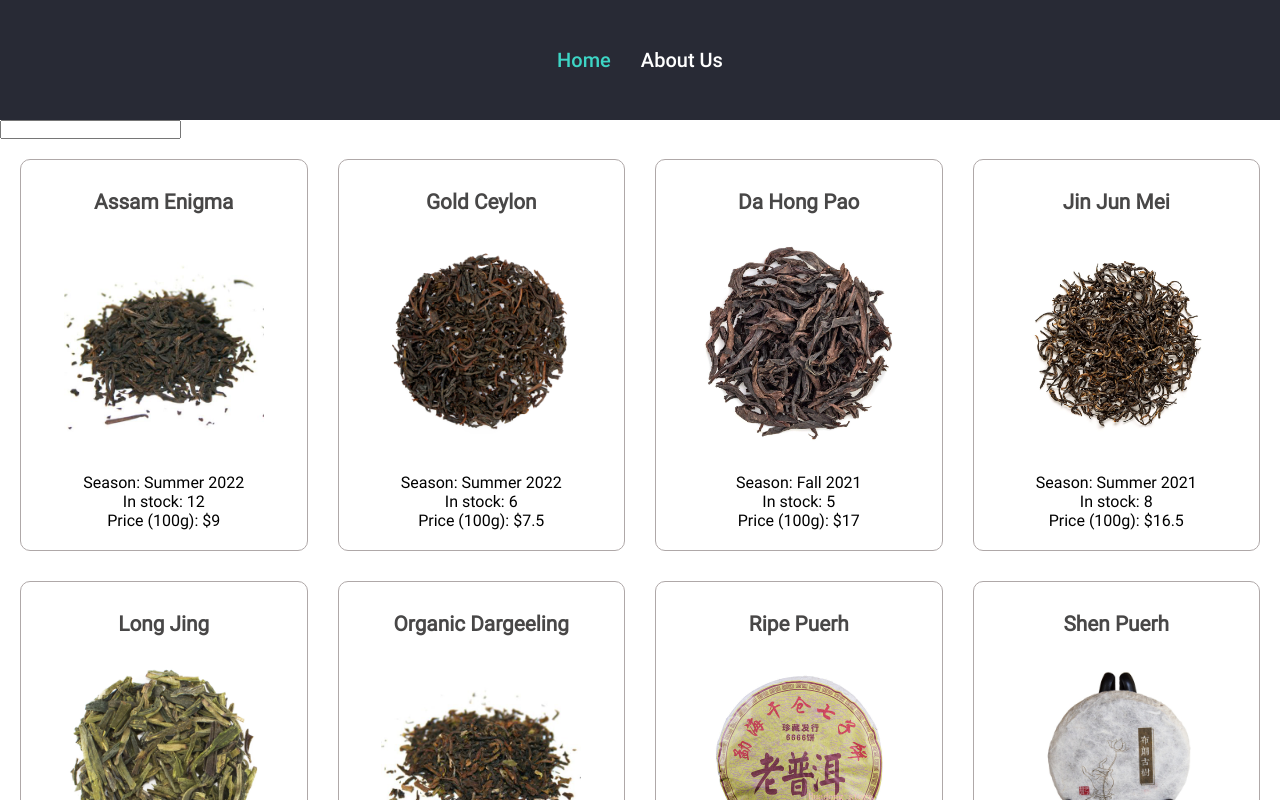
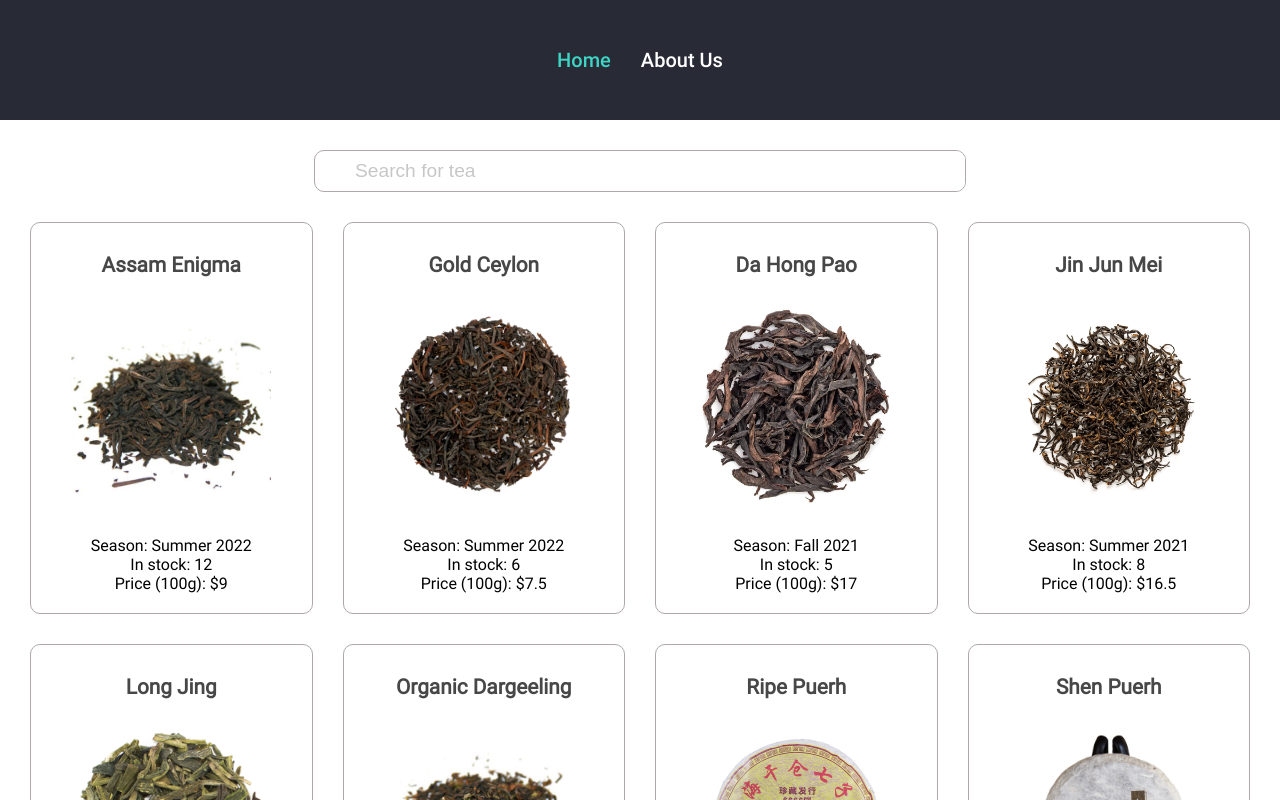
Before and after one commit to shevelevbv/RSS-React-March2023, a React (Vite) app in the folder components/: page / in a window 1280 px wide. Shown: the top 800 px of the page. Built offline with nearby package versions, Linux system fonts and the light colour scheme.

Commit message:
feat: style search component

```diff
--- a/components/src/components/Search.tsx
+++ b/components/src/components/Search.tsx
@@ -1,17 +1,20 @@
-import React, {ChangeEvent} from 'react';
+import React, { ChangeEvent } from 'react';
+
+interface ISearchState {
+  value: string;
+}
 
 class Search extends React.Component {
-  state = {
+  state: ISearchState = {
     value: '',
   };
 
-  handleInputChange = (event: ChangeEvent<HTMLInputElement>) => {
+  handleInputChange = (event: ChangeEvent<HTMLInputElement>): void => {
     this.setState({ value: event.target.value });
   };
 
   componentWillUnmount = (): void => {
-    const savedSearchValue = this.state.value;
-    localStorage.setItem('searchValue', savedSearchValue);
+    localStorage.setItem('searchValue', this.state.value);
   };
 
   componentDidMount = (): void => {
@@ -23,8 +26,15 @@ class Search extends React.Component {
 
   render = (): JSX.Element => {
     return (
-      <div>
-        <input type={'text'} onChange={this.handleInputChange} value={this.state.value} />
+      <div className={'search'}>
+        <input
+          className={'search__input'}
+          type={'text'}
+          onChange={this.handleInputChange}
+          value={this.state.value}
+          placeholder={'Search for tea'}
+          autoFocus={true}
+        />
       </div>
     );
   };
--- a/components/src/pages/Home.tsx
+++ b/components/src/pages/Home.tsx
@@ -1,15 +1,15 @@
 import React from 'react';
 import Card from '../components/Card';
+import Search from '../components/Search';
 import { ICard } from '../helpers/interfaces';
 import data from '../data';
 import '../styles/Home.scss';
-import Search from "../components/Search";
 
 class Home extends React.Component {
   cards: Array<ICard> = data;
   render = (): JSX.Element => {
     return (
-      <main>
+      <main className={'main_home'}>
         <Search />
         <ul className={'cards'}>
           {this.cards.map((card: ICard) => (
--- a/components/src/styles/Home.scss
+++ b/components/src/styles/Home.scss
@@ -1,25 +1,45 @@
-.cards {
-  padding: 20px;
-  display: grid;
-  grid-template-columns: repeat(4, 1fr);
-  justify-content: space-between;
-  gap: 30px;
+.main_home {
+  padding: 30px;
+  display: flex;
+  flex-direction: column;
+  justify-content: center;
+  align-items: center;
 }
 
-@media screen and (max-width: 1090px) {
-  .cards {
-    grid-template-columns: repeat(3, 1fr);
+.search {
+  width: 50%;
+  border-radius: 10px;
+  height: 40px;
+  padding-left: 40px;
+  margin-bottom: 10px;
+  border: 1px solid rgb(175, 168, 168);
+  overflow: hidden;
+
+  &__input {
+    color: rgb(72, 71, 71);
+    width: 100%;
+    height: 100%;
+    font-size: 1.2em;
+    border: none;
+    outline: none;
+
+    &::placeholder {
+      color: rgb(72, 71, 71);
+      opacity: 0.3;
+      transition: color 0.3s ease-in;
+    }
+
+    &:focus::placeholder {
+      color: #3dd5c5;
+      transition: color 0.3s ease-in;
+    }
   }
 }
 
-@media screen and (max-width: 850px) {
-  .cards {
-    grid-template-columns: 1fr 1fr;
-  }
+.cards {
+  width: 100%;
+  padding: 20px;
+  display: grid;
+  grid-template-columns: repeat(auto-fill, minmax(260px, 1fr));
+  gap: 30px;
 }
-
-@media screen and (max-width: 570px) {
-  .cards {
-    grid-template-columns: 1fr;
-  }
-}
```
